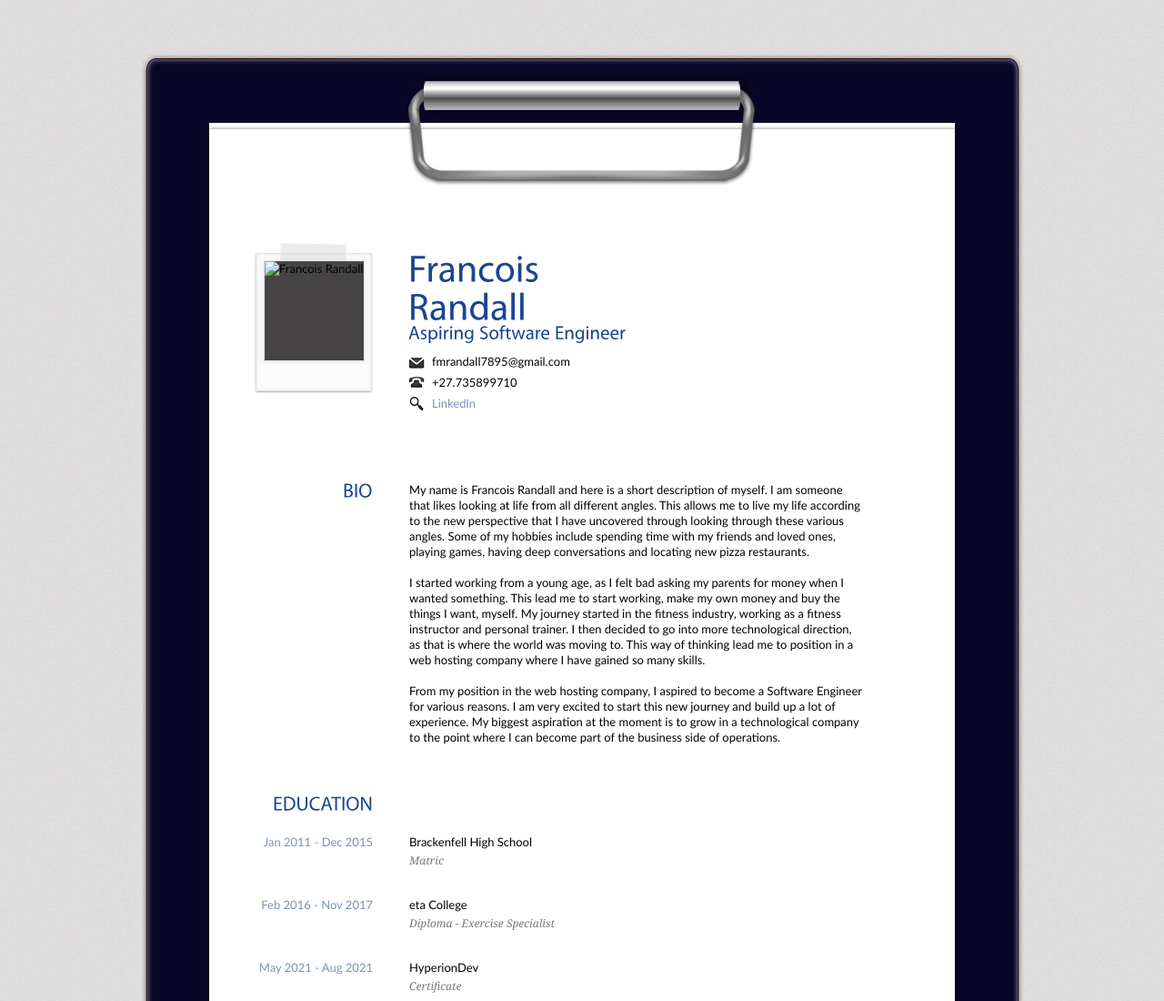
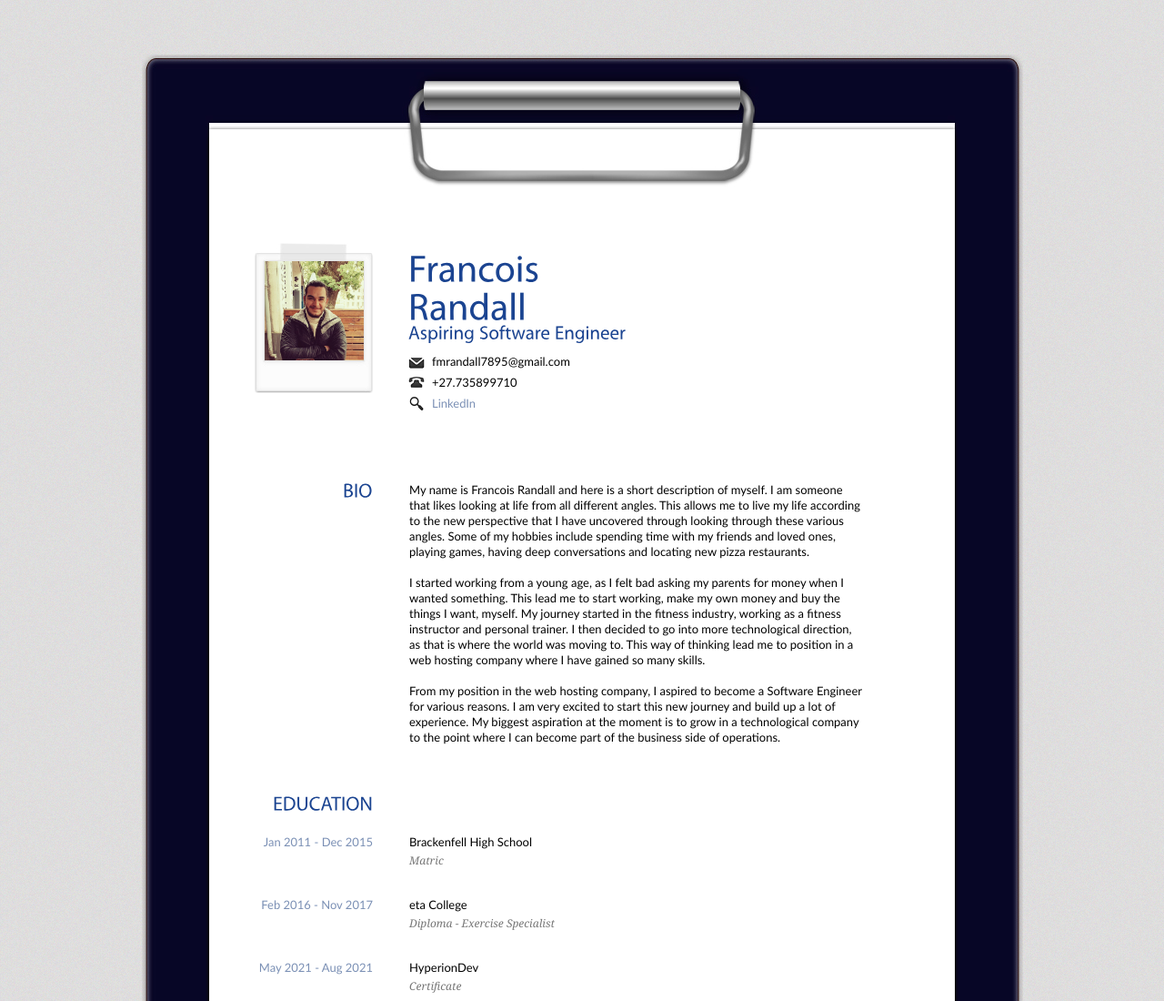
Before and after one commit to FrancoisRandall/Francois_Randall_Resume, a plain HTML site: page index.html in a window 1280 px wide. Shown: the top 1100 px of the page at 91% size. Drawn offline with Linux system fonts and the light colour scheme.

Commit message:
Updated src of profile picture

```diff
--- a/index.html
+++ b/index.html
@@ -34,7 +34,7 @@
       <div id="paper-mid">
         <div class="entry">
           <!-- Begin Image -->
-          <img class="portrait" src = "C:\Users\fmran\Pictures\Cover.jpg" alt="Francois Randall" />
+          <img class="portrait" src = "images/profile.jpg" alt="Francois Randall" />
           <!-- End Image -->
           <!-- Begin Personal Information -->
           <div class="self">
```
